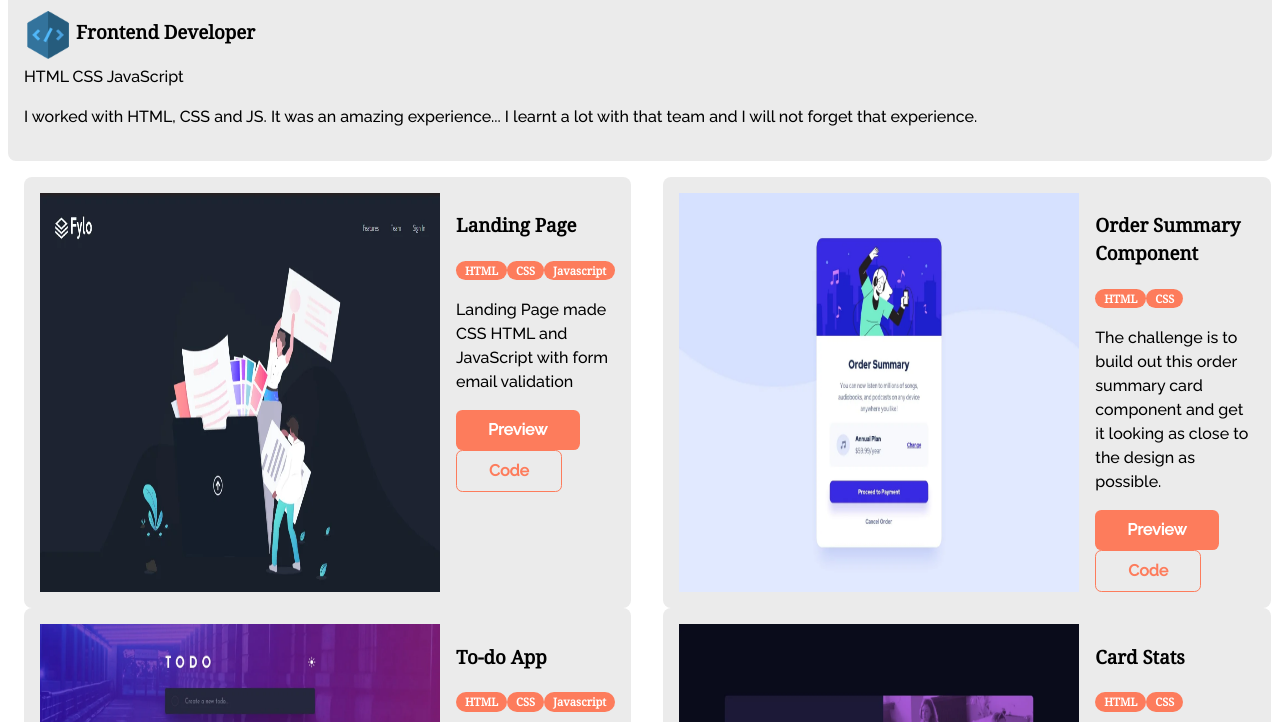
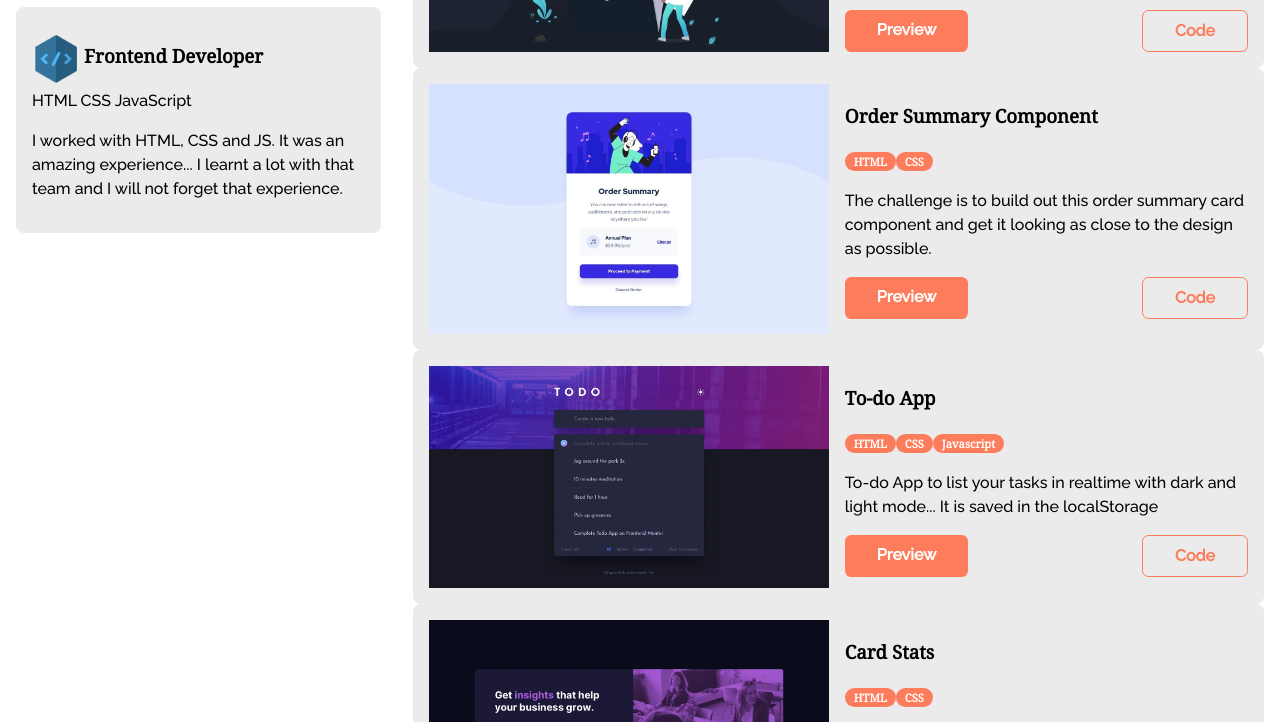
Before and after one commit to surphury/Portfolio, an Astro site: page / in a window 1280 px wide. Shown: the part 240-962 px from the top of the page. Built offline with nearby package versions, Linux system fonts and the light colour scheme; Astro itself is replaced by a stand-in of ours.

Commit message:
feat: add projects container

```diff
--- a/src/pages/index.astro
+++ b/src/pages/index.astro
@@ -7,7 +7,7 @@
 import Profile from "../components/Profile.astro";
 import Experience from "../components/Experience.astro";
 
-const title = 'Jose Berrios | Web Developer';
+const title = 'José Berríos | Web Developer';
 ---
 <html lang="en">
 <head>
@@ -17,15 +17,29 @@
 
 	<link rel="icon" type="image/x-icon" href="/favicon.ico" />
 	<style lang="scss" global>
+		@import "normalize.css";
 		@import "../styles/global.scss";
 		@import "../styles/home.scss";
+
+		.container {
+			display: flex;
+			flex-direction: column;
+			row-gap: 1em;
+		}
 	</style>
+	<style  global>
+		@import "normalize.css";
+	</style>
+
 </head>
 <body>
 	<Header/>
+	<main class="main">
+		<div class="container">
 			<Profile/>
 			<Experience/>
-	<main class="main">
+		</div>
+		<section class="projects">
 			{
 				data.map(({title,img,tags,description,preview,code}) => (
 					<Project
@@ -38,6 +52,7 @@
 					/>
 				))
 			}
+		</section>
 	</main>
 	<Footer/>
 </body>
```
Lines whose indentation alone changed are shown as unchanged.
